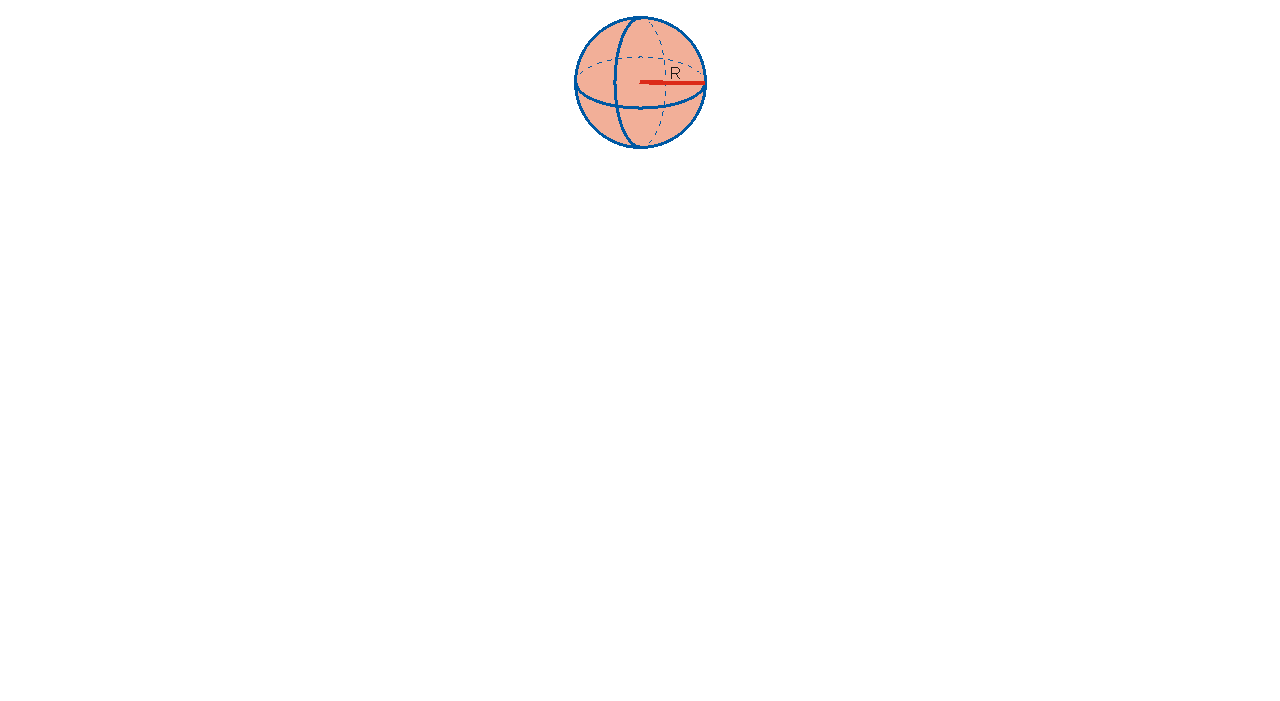
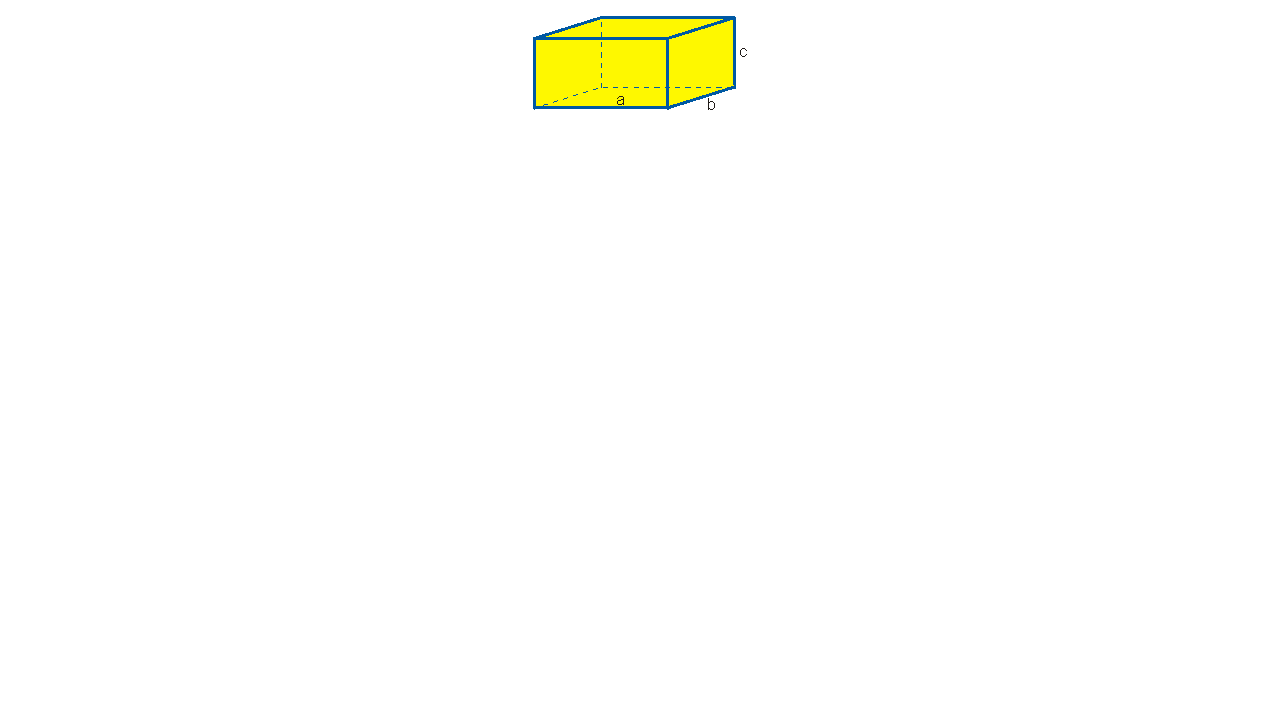
Before and after one commit to Moexbreak84/Programaci-n, a plain HTML site: page Lenguaje_De_Marcas/Lenguaje_de_Marcas/Actividad_Presencial_2/actividad-enlaces/Poliedros/imagenes/ortoedro.html in a window 1280 px wide. Shown: the part 99-800 px from the top of the page. Drawn offline with Linux system fonts and the light colour scheme; files whose address does not match are found by name.

Commit message:
poliedros

```diff
--- a/Lenguaje_De_Marcas/Lenguaje_de_Marcas/Actividad_Presencial_2/actividad-enlaces/Poliedros/imagenes/ortoedro.html
+++ b/Lenguaje_De_Marcas/Lenguaje_de_Marcas/Actividad_Presencial_2/actividad-enlaces/Poliedros/imagenes/ortoedro.html
@@ -11,7 +11,7 @@
     <h1 style="background-color: blue; color : yellow; text-align: center; font-size: 46px;">ORTOEDRO</h1>
     <div style="text-align: center;">
         <img
-            src="C:\Users\Moexbreak\Desktop\1-DAW-Tareas\1-DAW-Tareas\Lenguaje_De_Marcas\Lenguaje_de_Marcas\Actividad_Presencial_2\actividad-enlaces\Poliedros\imagenes\Esfera.png">
+            src="C:\Users\Moexbreak\Desktop\1-DAW-Tareas\1-DAW-Tareas\Lenguaje_De_Marcas\Lenguaje_de_Marcas\Actividad_Presencial_2\actividad-enlaces\Poliedros\imagenes\Ortoedro.png">
     </div>
 
 </body>
```
